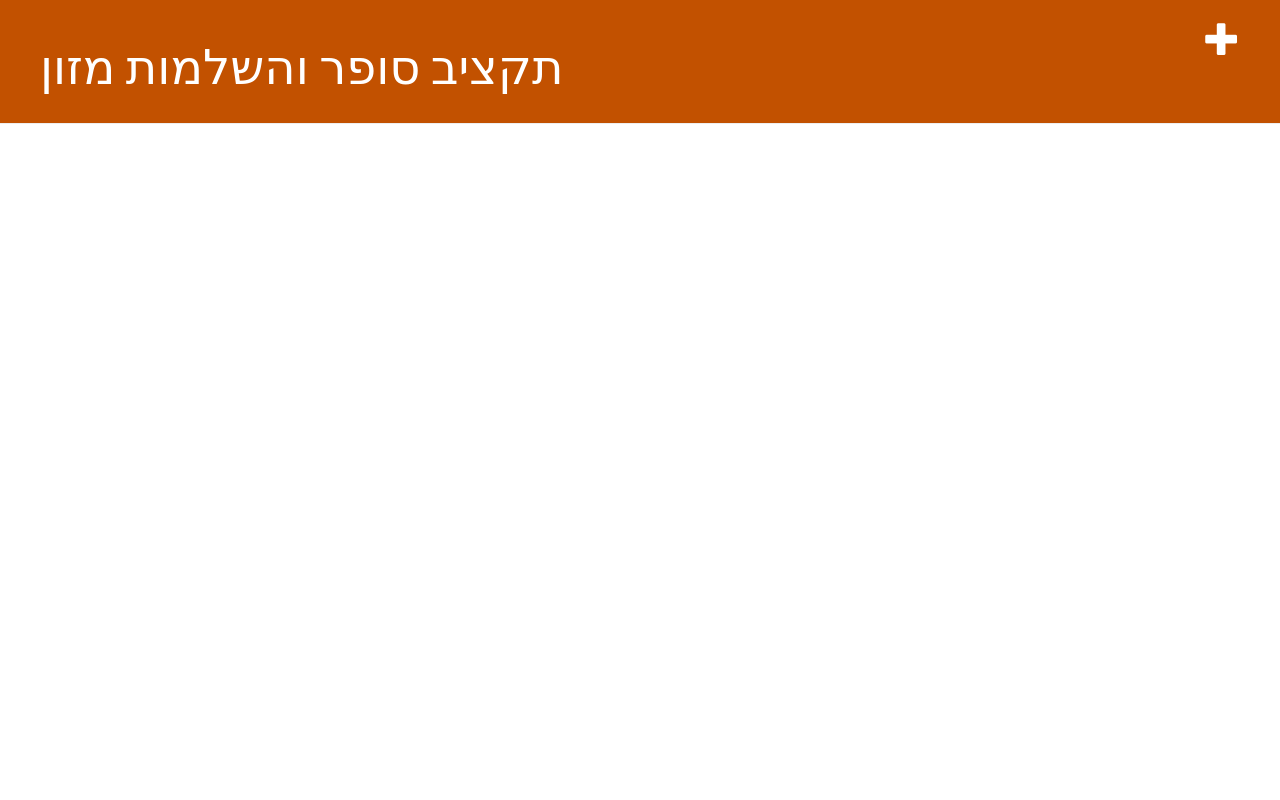
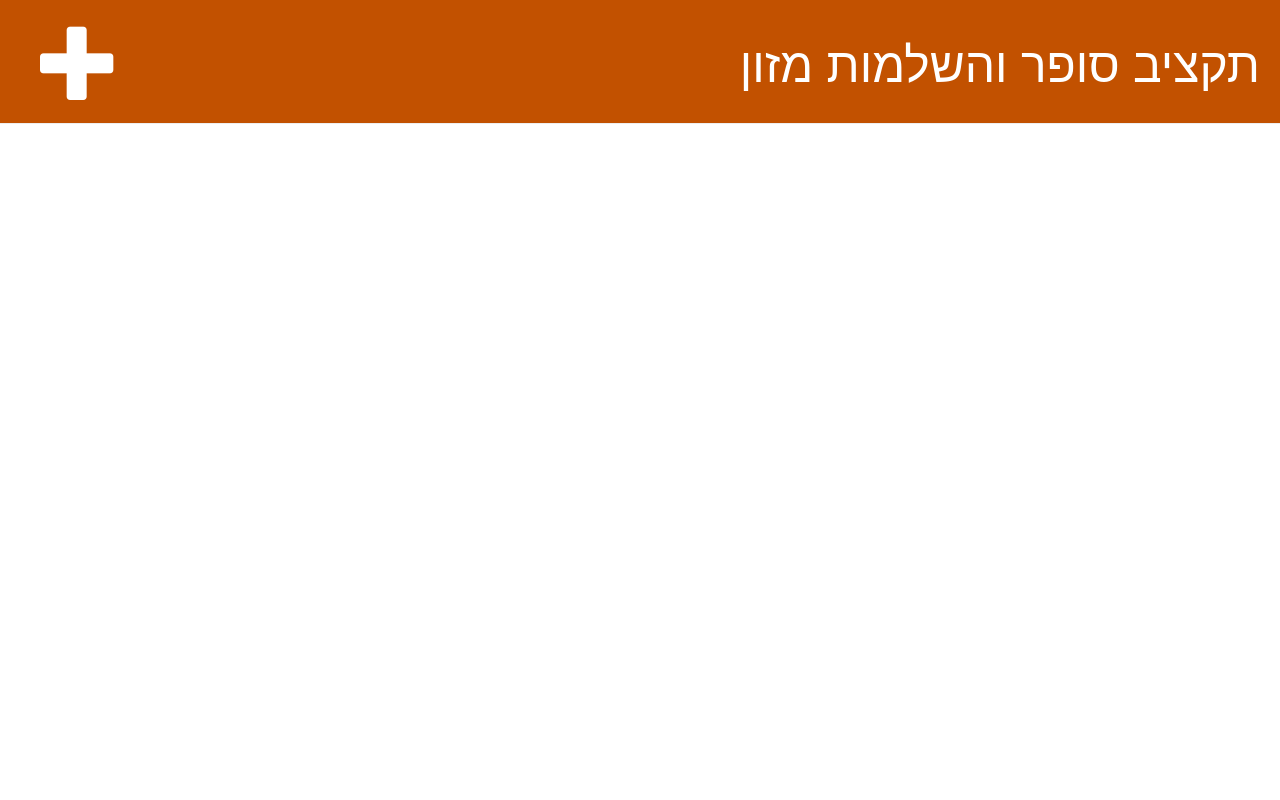
Before and after one commit to earphonescoil/my-first-blog, a Django app: page / in a window 1280 px wide. Run offline with Django 3.2, Linux system fonts and the light colour scheme; data that the repository does not hold is empty; some libraries are stand-ins or nearby versions.

Commit message:
Fixed some rtl issues.

```diff
--- a/blog/static/css/blog.css
+++ b/blog/static/css/blog.css
@@ -1,4 +1,6 @@
-
+html {
+    direction:rtl;
+}
 
 .page-header {
     background-color: #C25100;
@@ -14,10 +16,11 @@
 
 .content {
     margin-left: 40px;
+    margin-right: 0;
 }
 
 h1, h2, h3, h4 {
-    font-family: 'Lobster', cursive;
+    font-family: 'Arial', cursive;
 }
 
 .date {
@@ -34,8 +37,8 @@ h1, h2, h3, h4 {
 
 .top-menu, .top-menu:hover, .top-menu:visited {
     color: #ffffff;
-    float: right;
-    font-size: 26pt;
+    float: left;
+    font-size: 60pt;
     margin-right: 20px;
 }
 
```
